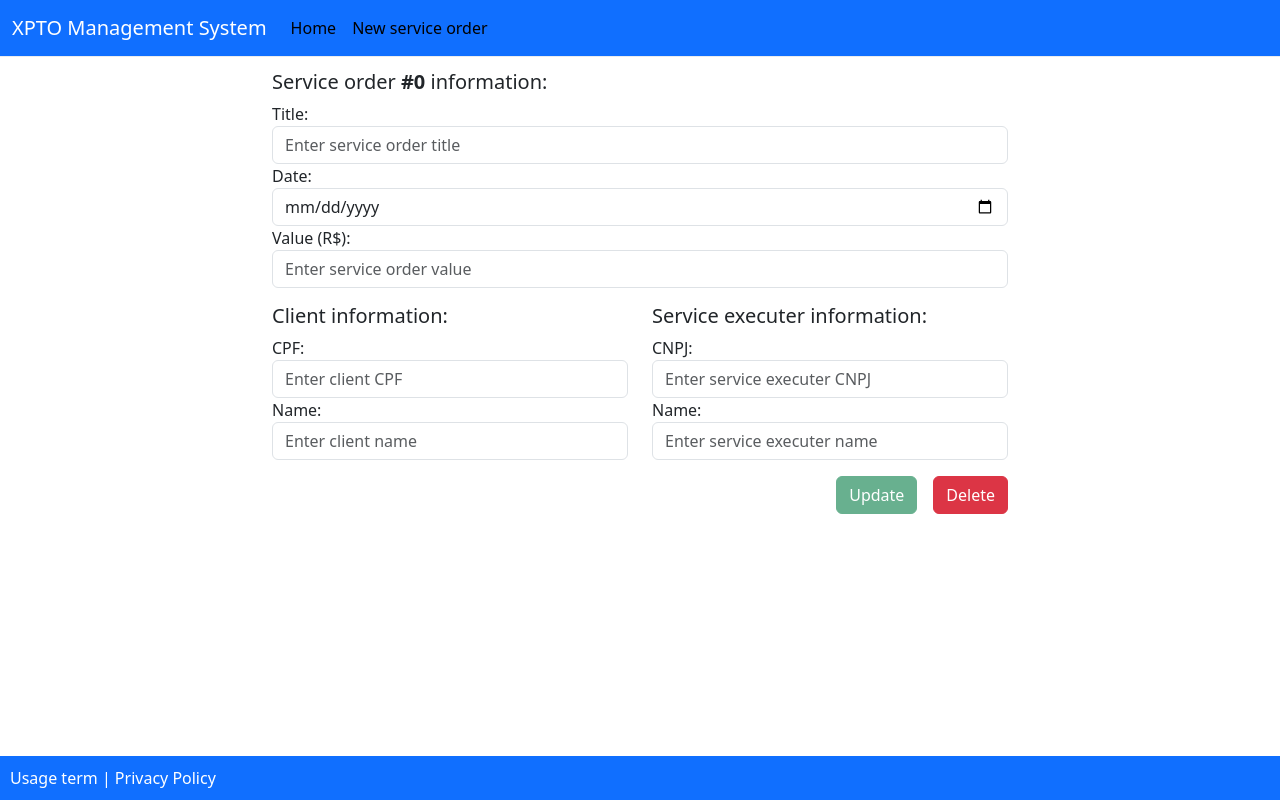
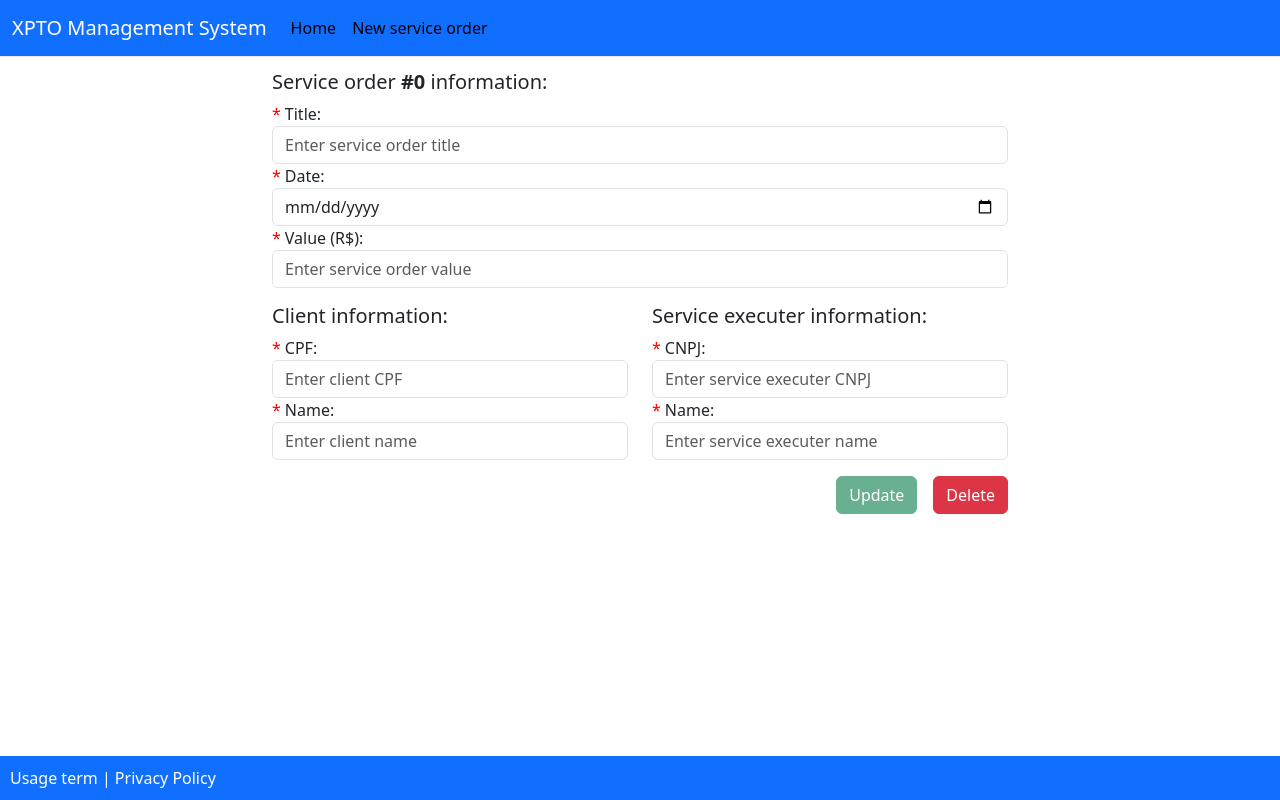
Before and after one commit to TheAbraaonix/xpto-interface, an Angular app: page /detail-service-order/1 in a window 1280 px wide. Built offline with nearby package versions, Linux system fonts and the light colour scheme; no server answers.

Commit message:
improving user visual feedback to required fields

```diff
--- a/src/app/create-service-order/create-service-order.component.css
+++ b/src/app/create-service-order/create-service-order.component.css
@@ -9,3 +9,8 @@ h3 {
 h5 {
     margin-top: 20px;
 }
+
+.mandatory {
+    color: red;
+    margin-right: 4px;
+}
--- a/src/app/create-service-order/create-service-order.component.html
+++ b/src/app/create-service-order/create-service-order.component.html
@@ -6,14 +6,17 @@
                 <h5>Service order information:</h5>
                 <div class="form-group">
                     <div>
+                        <label class="mandatory">*</label>
                         <label>Title:</label>
                         <input type="text" class="form-control" placeholder="Enter service order title" formControlName="title">
                     </div>
                     <div>
+                        <label class="mandatory">*</label>
                         <label class="mt-3">Date:</label>
                         <input type="date" class="form-control" placeholder="Select service date" formControlName="date">
                     </div>
                     <div>
+                        <label class="mandatory">*</label>
                         <label class="mt-3">Value:</label>
                         <input type="number" class="form-control" placeholder="Enter service value" min="0" formControlName="value">
                     </div>
@@ -21,10 +24,12 @@
                 <h5>Client information:</h5>
                 <div class="form-group">
                     <div>
+                        <label class="mandatory">*</label>
                         <label>CPF:</label>
                         <input type="text" class="form-control" placeholder="Enter client CPF" formControlName="clientCpf">
                     </div>
                     <div>
+                        <label class="mandatory">*</label>
                         <label class="mt-3">Name:</label>
                         <input type="text" class="form-control" placeholder="Enter client name" formControlName="clientName">
                     </div>
@@ -32,10 +37,12 @@
                 <h5>Service executer information:</h5>
                 <div class="form-group">
                     <div>
+                        <label class="mandatory">*</label>
                         <label>CNPJ:</label>
                         <input type="text" class="form-control" placeholder="Enter service executer CNPJ" formControlName="serviceExecuterCnpj">
                     </div>
                     <div>
+                        <label class="mandatory">*</label>
                         <label class="mt-3">Name:</label>
                         <input type="text" class="form-control" placeholder="Enter service executer name" formControlName="serviceExecuterName">
                     </div>
--- a/src/app/detail-service-order/detail-service-order.component.css
+++ b/src/app/detail-service-order/detail-service-order.component.css
@@ -5,3 +5,8 @@ h3 {
 .container {
     margin-top: 20px;
 }
+
+.mandatory {
+    color: red;
+    margin-right: 4px;
+}
--- a/src/app/detail-service-order/detail-service-order.component.html
+++ b/src/app/detail-service-order/detail-service-order.component.html
@@ -6,14 +6,17 @@
             <div class="form-group mt-3">
                 <h5>Service order <b>#{{serviceOrder.serviceNumber}}</b> information:</h5>
                 <div>
+                    <label class="mandatory">*</label>
                     <label>Title:</label>
                     <input type="text" class="form-control" placeholder="Enter service order title" formControlName="title" [value]="serviceOrder.serviceTitle">
                 </div>
                 <div>
+                    <label class="mandatory">*</label>
                     <label>Date:</label>
                     <input type="date" class="form-control" placeholder="Enter service order date" formControlName="date" [value]="serviceOrder.serviceDate | date: 'yyyy-MM-dd'">
                 </div>
                 <div>
+                    <label class="mandatory">*</label>
                     <label>Value (R$):</label>
                     <input type="number" class="form-control" placeholder="Enter service order value" formControlName="value" [value]="serviceOrder.serviceValue">
                 </div>
@@ -23,10 +26,12 @@
                     <div class="col">
                         <h5>Client information:</h5>
                         <div>
+                            <label class="mandatory">*</label>
                             <label>CPF:</label>
                             <input type="text" class="form-control" placeholder="Enter client CPF" formControlName="clientCpf">
                         </div>
                         <div>
+                            <label class="mandatory">*</label>
                             <label>Name:</label>
                             <input type="text" class="form-control" placeholder="Enter client name" formControlName="clientName">
                         </div>
@@ -34,10 +39,12 @@
                     <div class="col">
                         <h5>Service executer information:</h5>
                         <div>
+                            <label class="mandatory">*</label>
                             <label>CNPJ:</label>
                             <input type="text" class="form-control" placeholder="Enter service executer CNPJ" formControlName="serviceExecuterCnpj">
                         </div>
                         <div>
+                            <label class="mandatory">*</label>
                             <label>Name:</label>
                             <input type="text" class="form-control" placeholder="Enter service executer name" formControlName="serviceExecuterName">
                         </div>
```
